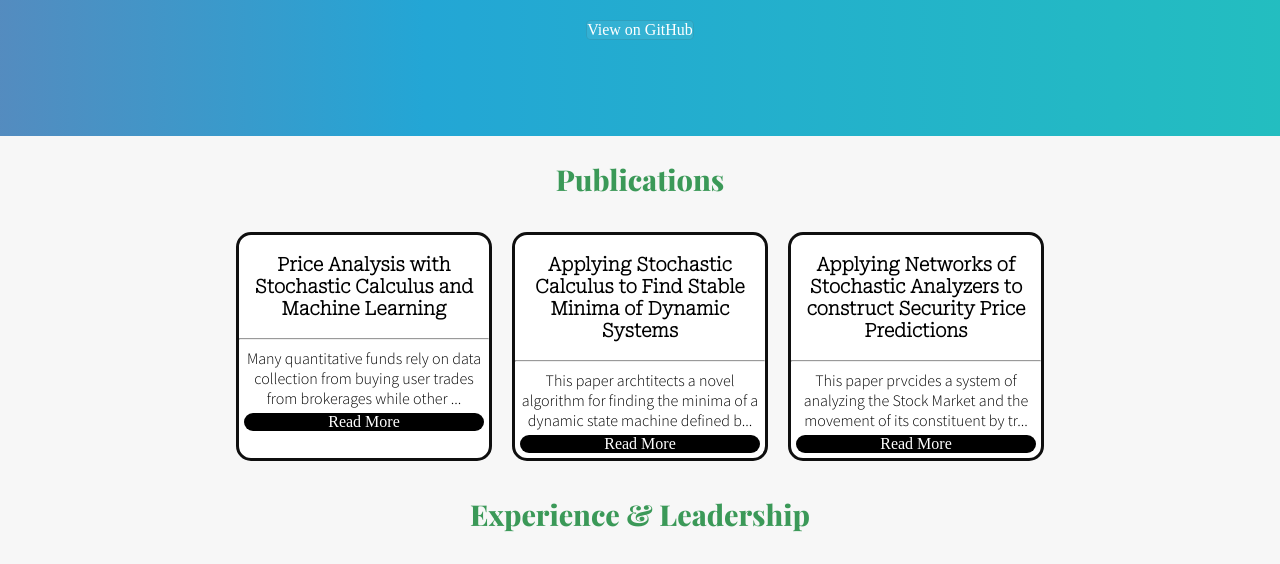
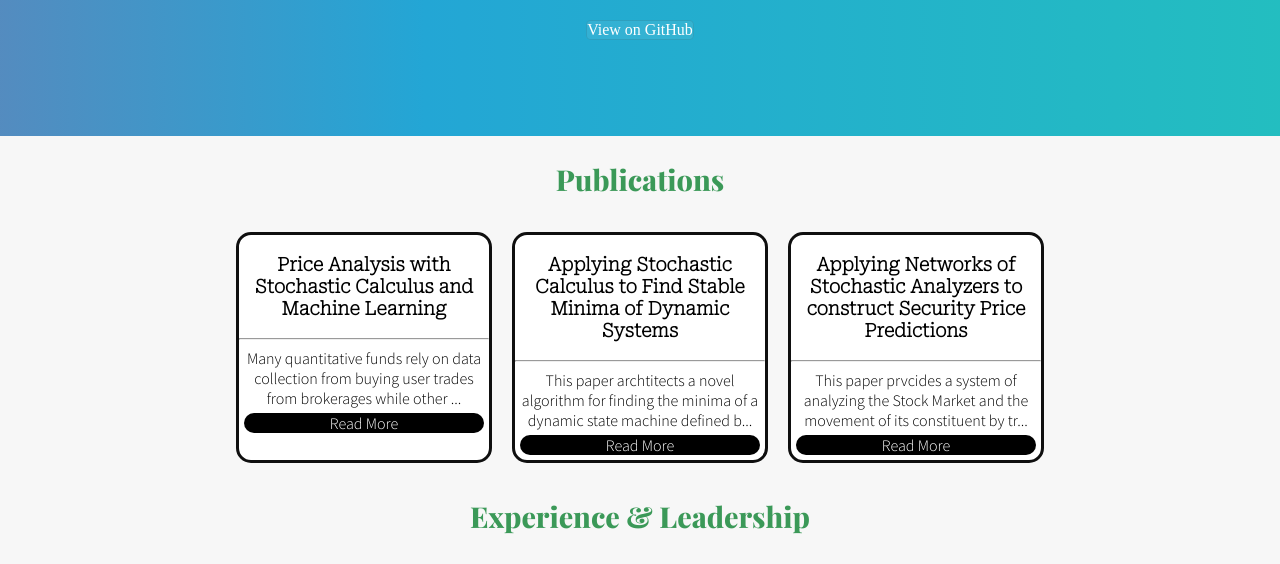
Before and after one commit to S-Spektrum-M/SMResume, a React app: page / in a window 1280 px wide. Shown: the part 228-792 px from the top of the page. Built offline with nearby package versions, Linux system fonts and the light colour scheme.

Commit message:
fix: Card Link font

```diff
--- a/src/index.css
+++ b/src/index.css
@@ -90,6 +90,7 @@ body {
     margin: 1.5px;
 }
 .card a {
+    font-family: "Source Sans Pro", sans-serif;
     display: block;
     text-align: center;
     background: black;
```
